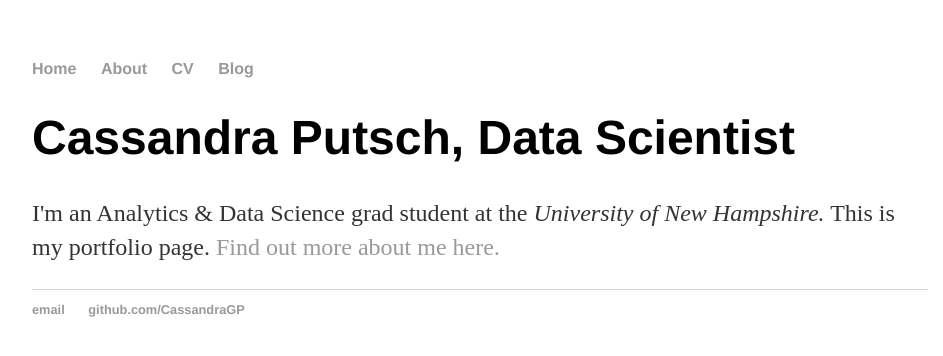
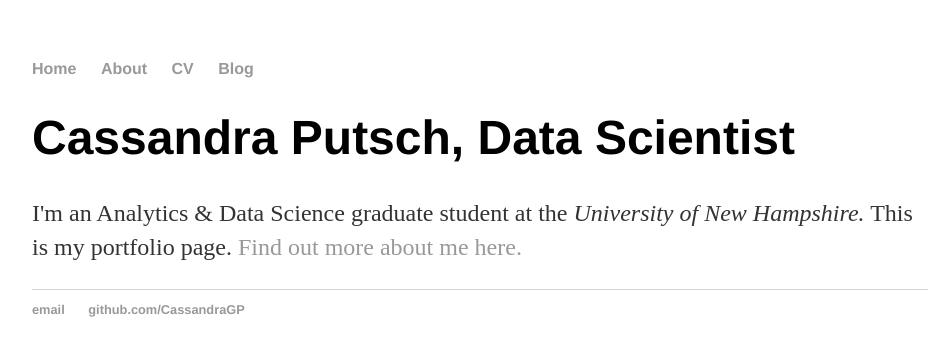
Before and after one commit to CassandraGP/CassandraGP.github.io, a Jekyll site: the page built from index.html, in a window 1280 px wide. Shown: the top 356 px of the page, without its empty margins (160-1103 px from the left). Built offline with Jekyll 4.4.1, drawn with Linux system fonts in a browser that asks for light colours.

Commit message:
Update index.html
new index commit from index2 canvas file

```diff
--- a/index.html
+++ b/index.html
@@ -1,30 +1,8 @@
-<!DOCTYPE html>
-<html>
-	<head>
-		<title>Joanna Gyory</title>
-		<!-- link to main stylesheet -->
-		<link rel="stylesheet" type="text/css" href="/css/main.css">
-	</head>
-	<body>
-		<nav>
-    		<ul>
-        		<li><a href="/">Home</a></li>
-	        	<li><a href="/about">About</a></li>
-        		<li><a href="/cv">CV</a></li>
-        		<li><a href="/blog">Blog</a></li>
-    		</ul>
-		</nav>
-		<div class="container">
-    		<div class="blurb">
-        		<h1>Cassandra Putsch, Data Scientist</h1>
-				<p>I'm an Analytics & Data Science grad student at the <em>University of New Hampshire.</em> This is my portfolio page. <a href="/about">Find out more about me here.</a></p>
-    		</div><!-- /.blurb -->
-		</div><!-- /.container -->
-		<footer>
-    		<ul>
-        		<li><a href="mailto:cassandraputsch@gmail.com">email</a></li>
-        		<li><a href="https://github.com/CassandraGP">github.com/CassandraGP</a></li>
-			</ul>
-		</footer>
-	</body>
-</html>
+---
+layout: default
+title: Cassandra Putsch
+---
+<div class="blurb">
+        <h1>Cassandra Putsch, Data Scientist</h1>
+	<p>I'm an Analytics & Data Science graduate student at the <em>University of New Hampshire.</em> This is my portfolio page. <a href="/about">Find out more about me here.</a></p>
+</div><!-- /.blurb -->
```
